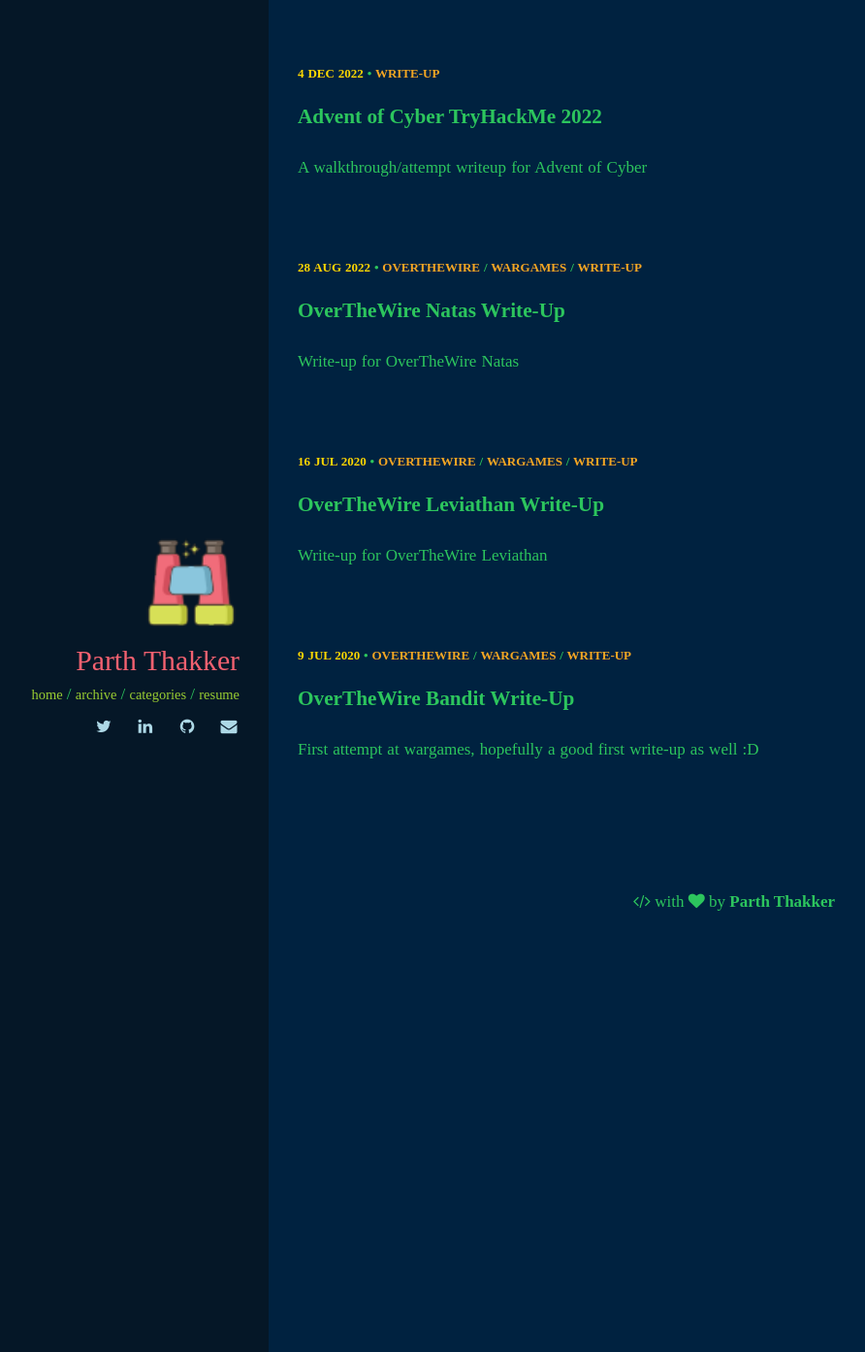
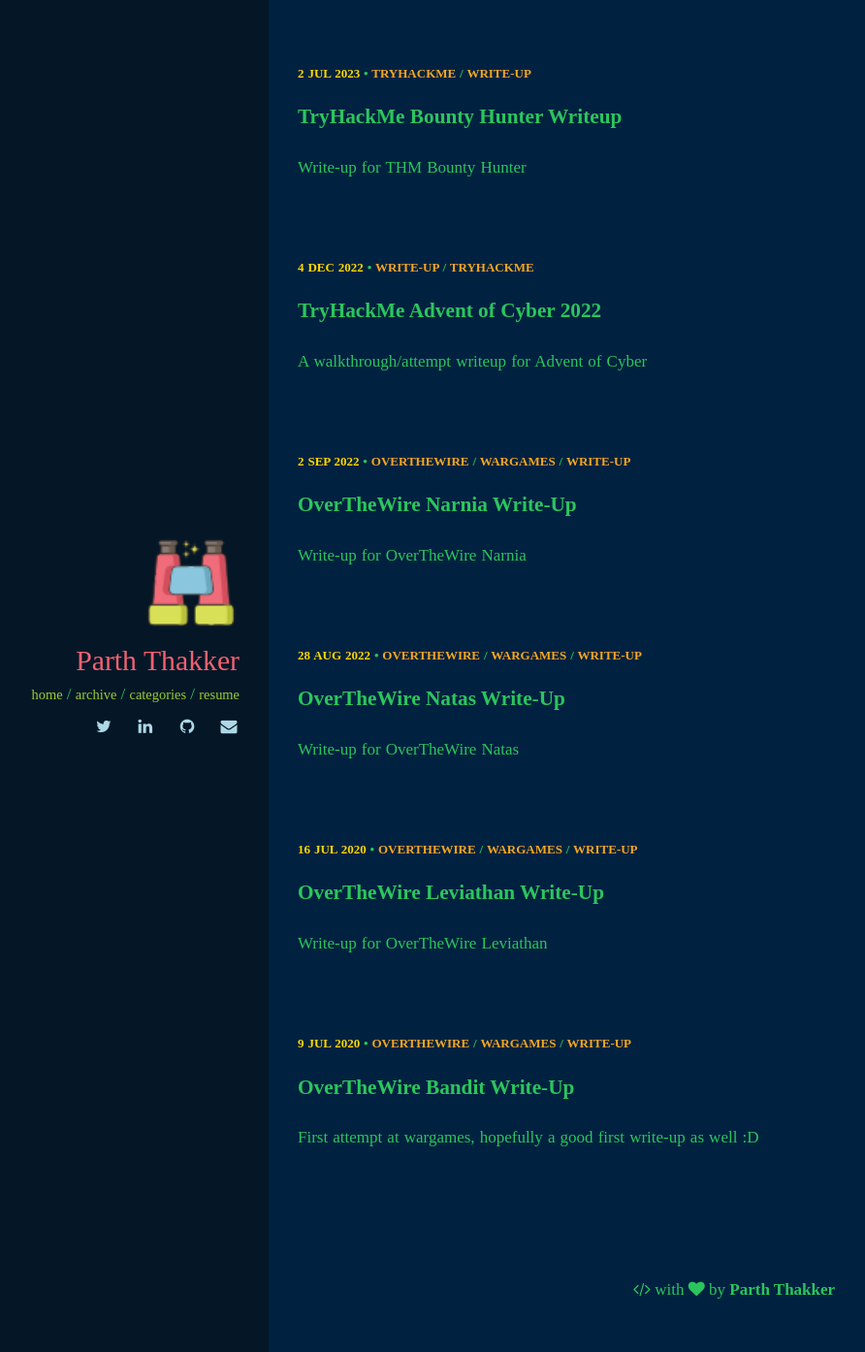
Before and after one commit to parthdt/parthdt.github.io, a Jekyll site: the page built from index.html, in a window 1280 px wide. Shown: the whole page at 97% size, without its empty margins (43-935 px from the left). Built offline with Jekyll 4.4.1, drawn with Linux system fonts in a browser that asks for light colours; some web fonts are replaced.

Commit message:
Added Bounty Hunter writeup

```diff
--- /dev/null
+++ b/_posts/2022-09-02-overthewire-narnia.md
@@ -0,0 +1,11 @@
+---
+layout: post
+title:  OverTheWire Narnia Write-Up
+excerpt: "Write-up for OverTheWire Narnia"
+categories: overthewire wargames write-up
+
+---
+
+Narnia is a basic exploitation wargame.
+
+## Level 0
--- a/_posts/2022-12-04-advent-of-cyber-THM.md
+++ b/_posts/2022-12-04-thm-advent-of-cyber-2022.md
@@ -1,8 +1,8 @@
 ---
 layout: post
-title: Advent of Cyber TryHackMe 2022
+title: TryHackMe Advent of Cyber 2022
 excerpt: "A walkthrough/attempt writeup for Advent of Cyber"
-categories: write-up
+categories: write-up tryhackme
 ---
 
 > This is a writeup/ thoughts post for the Advent of Cyber 2022 by TryHackMe.
--- /dev/null
+++ b/_posts/2023-07-02-thm-bountyhunter.md
@@ -0,0 +1,32 @@
+---
+layout: post
+title:  TryHackMe Bounty Hunter Writeup
+excerpt: "Write-up for THM Bounty Hunter"
+categories: tryhackme write-up
+
+---
+
+## THM - Bounty Hunter
+
+
+### Initial thoughts, Enumeration
+
+Easy difficulty challenge.
+
+We are given an IP address, and the task question points towards enumeration and finding the user and root flags. Doing a default nmap scans we see the ports : `21,22,80` open. So, FTP, SSH and HTTP.
+
+### Initial questions
+
+Firstly, we login to the ftp server using the anonymous user. We see there are two files in the server. One file, the `tasks.txt` contains the a note left by a user, `lin`.
+
+We also find a file `locks.txt` which seems to contain password combinations. Using a simple bash one liner, I bruteforced the ssh service using the `sshpass` command to specify the password inside the one liner itself. We find a correct password for the user `lin`. `user.txt` is in the directory we log in to.
+
+### Root
+
+The first command I use in such challenges is `sudo -l`. It lists binaries that the current user can run as `root`. We find `lin` can run `tar` as `root` using `sudo`. Finding the gtfobins page for `tar` reveals the command for getting a shell.
+
+This successfully gives root access. `root.txt` is in the `root` folder.
+
+<b>Done and Dusted!</b>
+
+![easypeasy](https://media.tenor.com/JytwfmX8t3AAAAAC/spongebob-squarepants-spongebob.gif)
```
